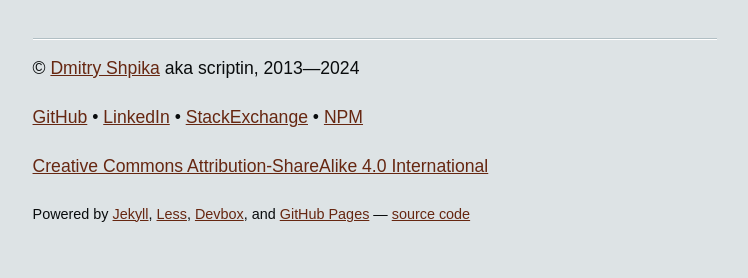
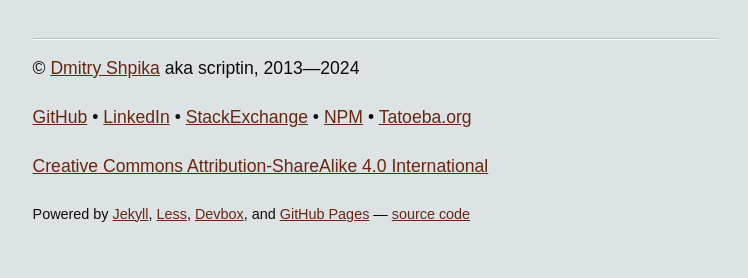
Before and after one commit to scriptin/scriptin.github.io, a Jekyll site: the page built from index.html, in a window 1280 px wide. Shown: the part 1187-1465 px from the top of the page, without its empty margins (265-1013 px from the left). Built offline with Jekyll 4.4.1, drawn with Linux system fonts in a browser that asks for light colours.

Commit message:
Add tatoeba.org link

```diff
--- a/_data/template.yml
+++ b/_data/template.yml
@@ -12,6 +12,8 @@
     title: StackExchange
   - url: https://www.npmjs.com/~scriptin
     title: NPM
+  - url: https://tatoeba.org/en/user/profile/scriptin
+    title: Tatoeba.org
 
 license:
   url: https://creativecommons.org/licenses/by-sa/4.0/
```
